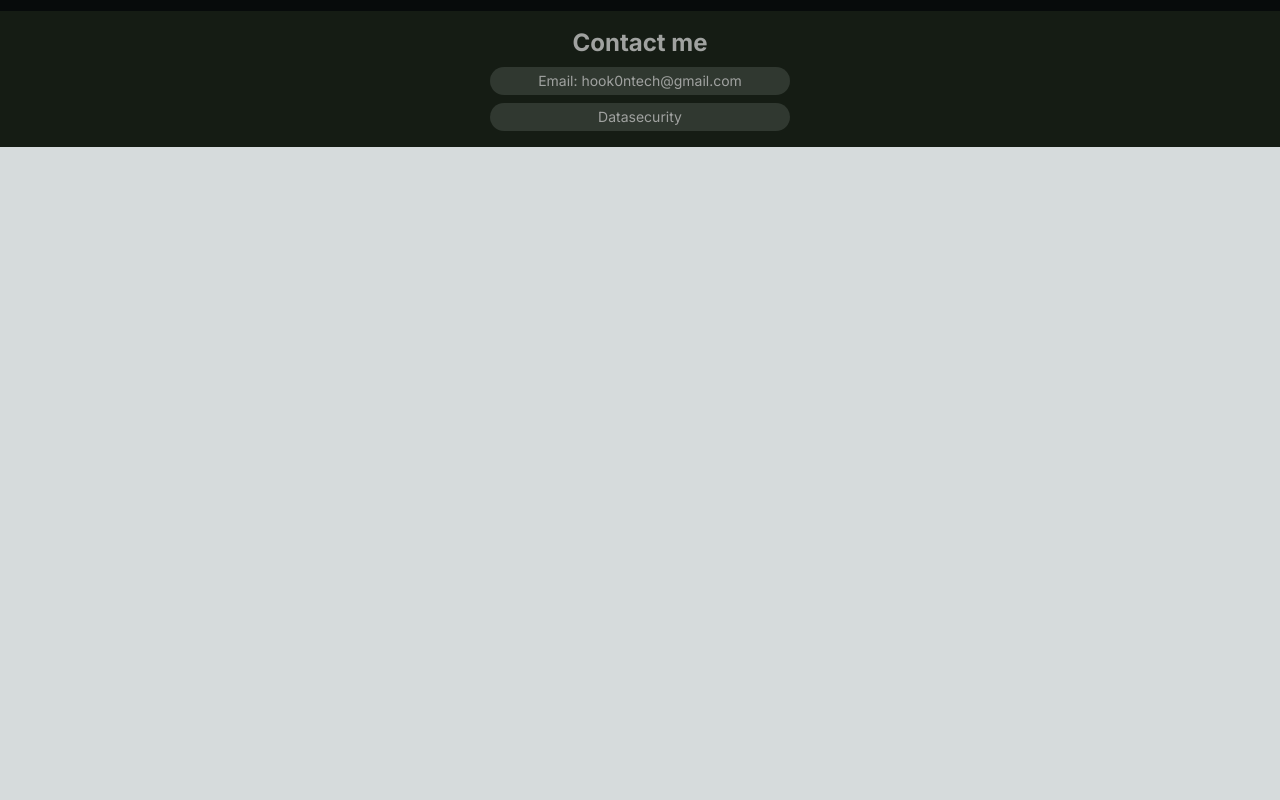
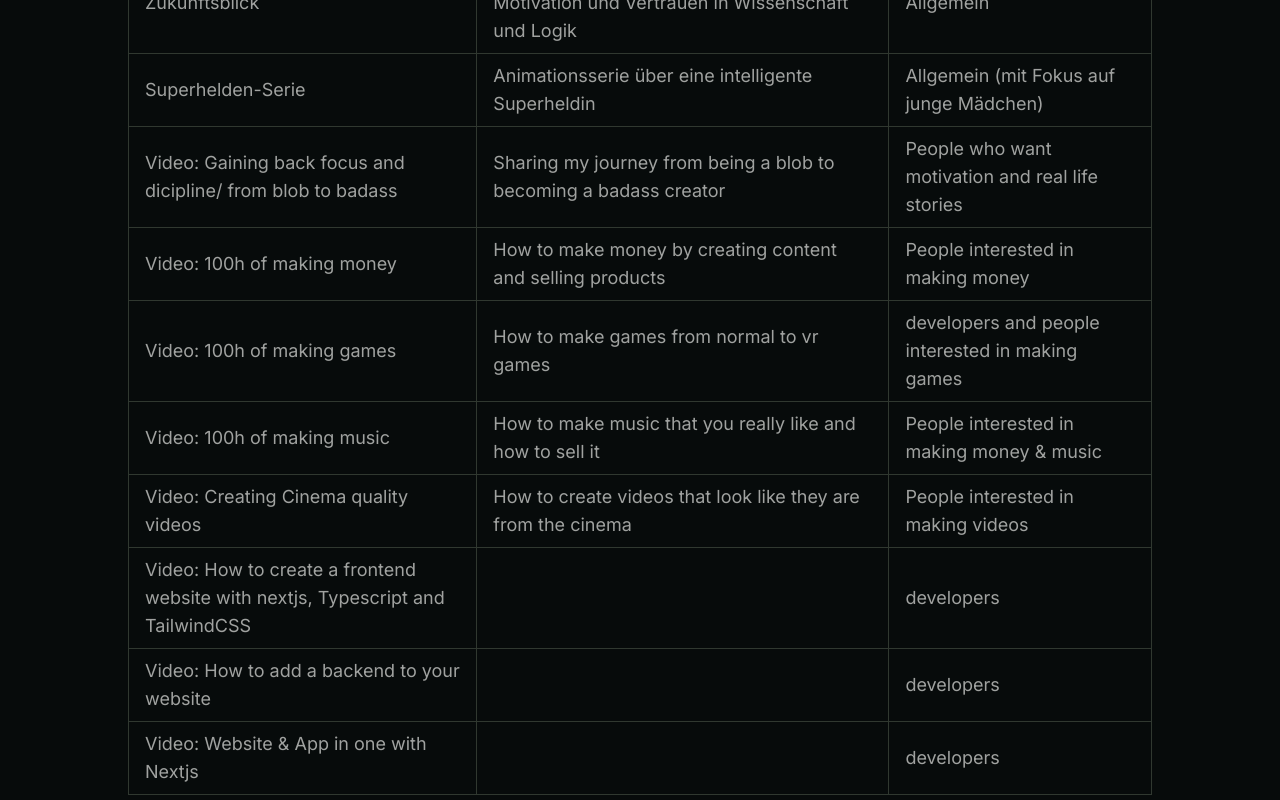
Before and after one commit to AnnaH00k/hookintech, a Next.js app: page /ideas in a window 1280 px wide. Shown: the part 1160-1960 px from the top of the page. Before the commit the page ends 1307 px from the top, so only its background shows below. Built offline with nearby package versions, Linux system fonts and the light colour scheme.

Commit message:
video ideas

```diff
--- a/app/ideas/page.tsx
+++ b/app/ideas/page.tsx
@@ -65,6 +65,46 @@ export default function Ideas() {
         description: "Animationsserie über eine intelligente Superheldin",
         target: "Allgemein (mit Fokus auf junge Mädchen)",
       },
+      {
+        name: "Video: Gaining back focus and dicipline/ from blob to badass",
+        description: "Sharing my journey from being a blob to becoming a badass creator",
+        target: "People who want motivation and real life stories",
+      },
+      {
+        name: "Video: 100h of making money",
+        description: "How to make money by creating content and selling products",
+        target: "People interested in making money",
+      },
+      {
+        name: "Video: 100h of making games",
+        description: "How to make games from normal to vr games",
+        target: "developers and people interested in making games",
+      },
+      {
+        name: "Video: 100h of making music",
+        description: "How to make music that you really like and how to sell it",
+        target: "People interested in making money & music",
+      },
+      {
+        name: "Video: Creating Cinema quality videos",
+        description: " How to create videos that look like they are from the cinema",
+        target: " People interested in making videos",
+      },
+      {
+        name: "Video: How to create a frontend website with nextjs, Typescript and TailwindCSS",
+        description: "",
+        target: "developers",
+      },
+      {
+        name: "Video: How to add a backend to your website",
+        description: " ",
+        target: "developers",
+      },
+      {
+        name: "Video: Website & App in one with Nextjs",
+        description: " ",
+        target: "developers",
+      },
     ];
 
     return (
```
